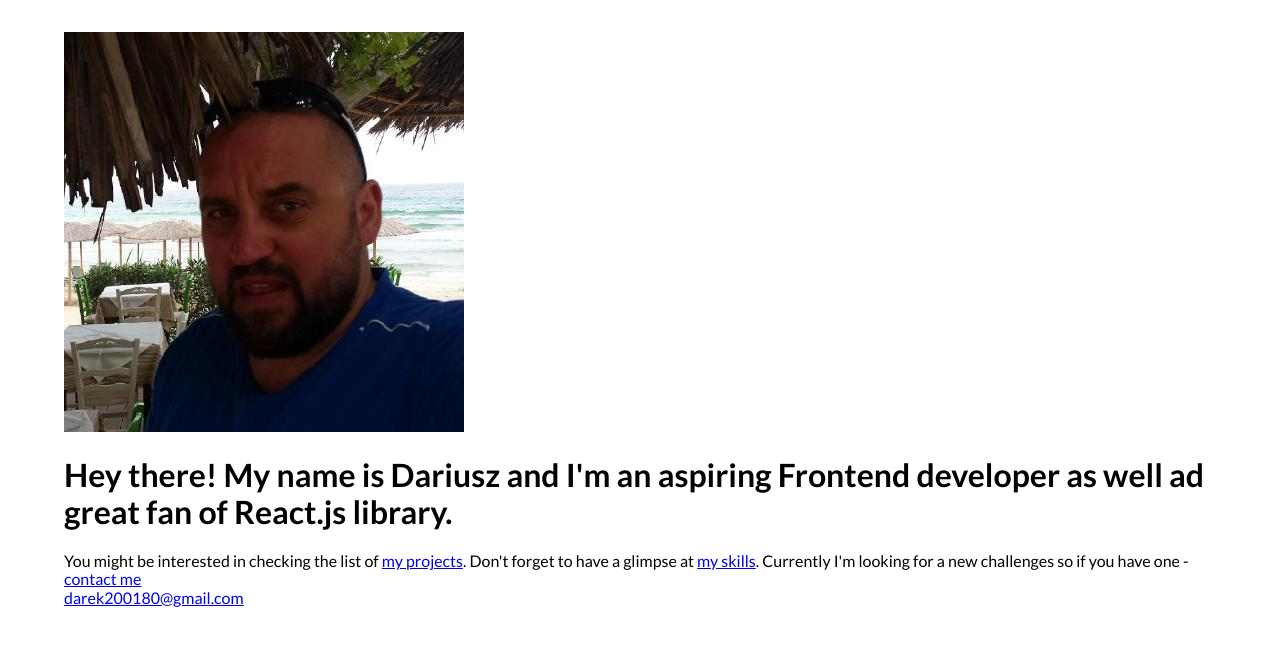
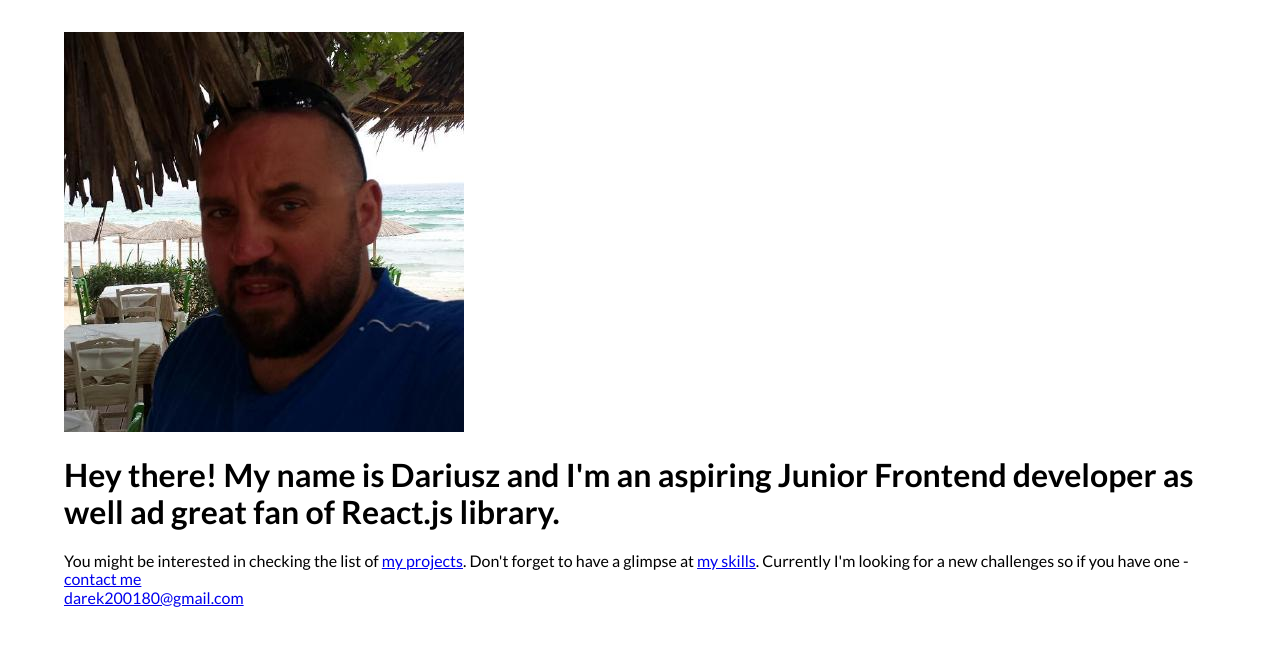
Before and after one commit to DariuszOkonski/portfolio-ver-1, a website: page index.html in a window 1280 px wide. Drawn offline with nearby package versions, Linux system fonts and the light colour scheme.

Commit message:
change: text at home__header

```diff
--- a/index.html
+++ b/index.html
@@ -28,7 +28,8 @@
       </div>
 
       <h1 class="home__header">
-        Hey there! My name is Dariusz and I'm an aspiring Frontend developer as well ad great fan of React.js library.
+        Hey there! My name is Dariusz and I'm an aspiring Junior Frontend developer as well ad great fan of React.js
+        library.
       </h1>
 
       <p class="home__paragraph">
```
